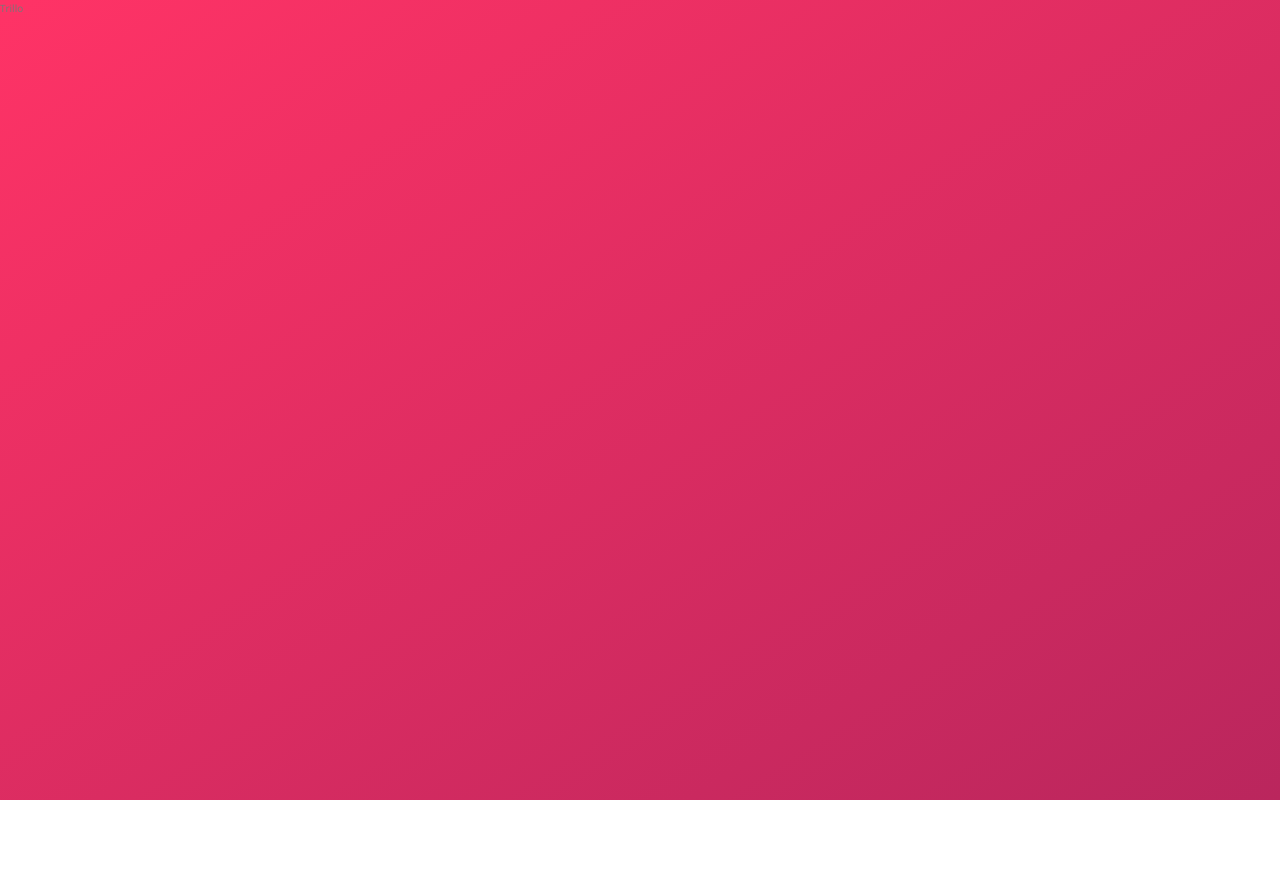
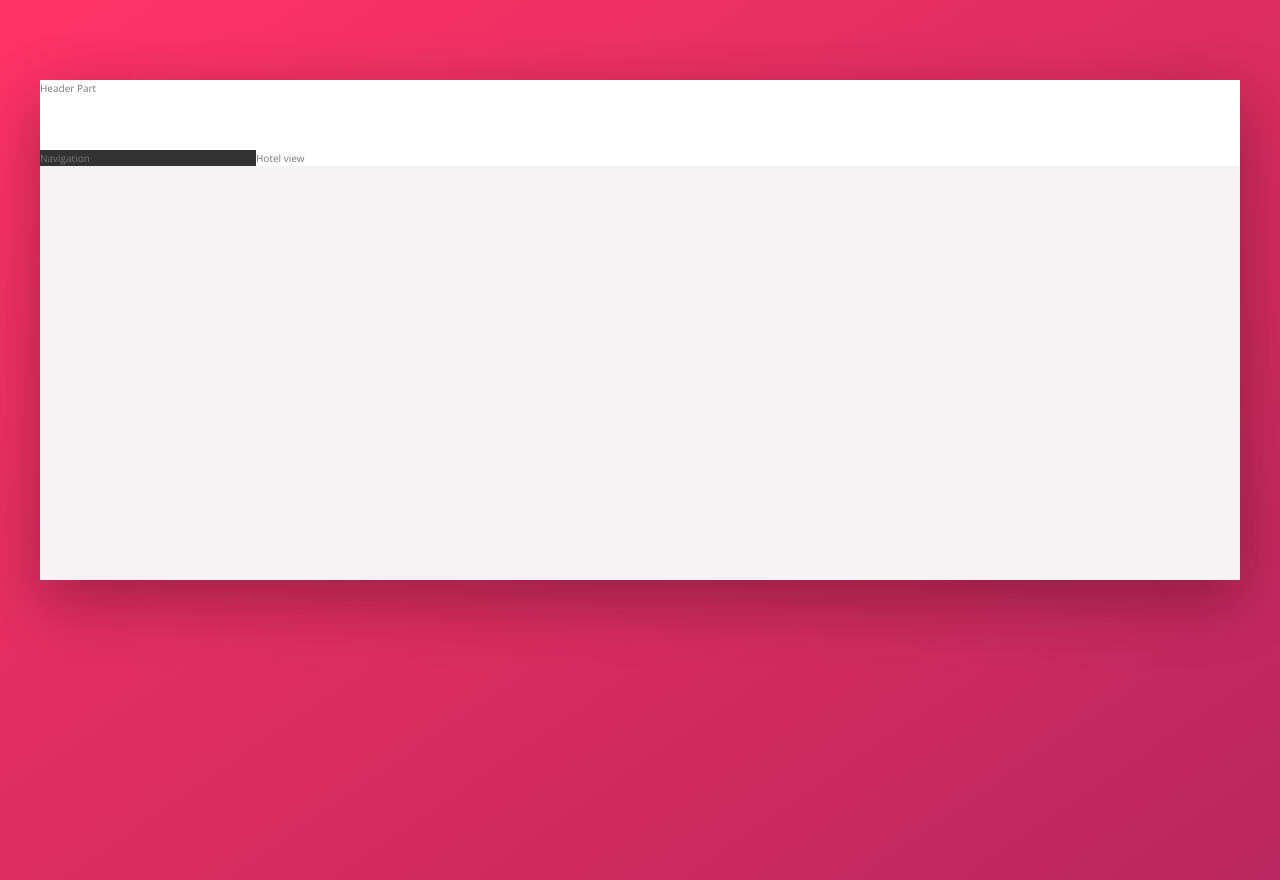
Before and after one commit to yusufipk/trillo-react, a React (Create React App) app: page / in a window 1280 px wide. Before the commit the page ends 800 px from the top, so only its background shows below. Built offline with nearby package versions, Linux system fonts and the light colour scheme.

Commit message:
created the layout

```diff
--- a/src/App.js
+++ b/src/App.js
@@ -1,7 +1,15 @@
+import React from "react";
 import "./App.scss";
+import Header from "./commons/header/header";
+import Main from "./commons/main/main";
 
 function App() {
-  return <div>Trillo</div>;
+  return (
+    <div className="container">
+      <Header />
+      <Main />
+    </div>
+  );
 }
 
 export default App;
--- a/src/App.scss
+++ b/src/App.scss
@@ -7,3 +7,5 @@
 @import "./SASS/base/typography";
 @import "./SASS/base/base";
 @import "./SASS/base/utilities";
+
+@import "./SASS/layout/layout";
--- a/src/SASS/abstracts/_variables.scss
+++ b/src/SASS/abstracts/_variables.scss
@@ -44,6 +44,7 @@ $big-font-size: 5rem;
 $shadow-default: 0 1.5rem 4rem rgba($color-black, 0.15);
 $shadow-light: 0.5rem 1rem 2rem rgba($color-black, 0.2);
 $shadow-link: 0 1rem 2rem rgba($color-black, 0.4);
+$shadow-blurry: 0 2rem 6rem rgba($color-black, 0.3);
 
 $border-radius-small: 0.2rem;
 $border-radius-default: 0.3rem;
--- a/src/SASS/layout/_layout.scss
+++ b/src/SASS/layout/_layout.scss
@@ -0,0 +1,30 @@
+.container {
+  max-width: 120rem;
+  margin: 8rem auto;
+  background-color: $color-grey-light-2;
+  box-shadow: $shadow-blurry;
+
+  min-height: 50rem;
+}
+
+.header {
+  height: 7rem;
+  background-color: $color-white;
+  border-bottom: $color-grey-light-2;
+}
+
+.content {
+  display: flex;
+}
+
+.sidebar {
+  background-color: $color-grey-dark-1;
+
+  flex: 0 0 18%;
+}
+
+.hotel-view {
+  background-color: $color-white;
+
+  flex: 1;
+}
--- /dev/null
+++ b/src/commons/header/header.jsx
@@ -0,0 +1,5 @@
+function Header() {
+  return <header className="header">Header Part</header>;
+}
+
+export default Header;
--- /dev/null
+++ b/src/commons/hotel-view/hotel-view.jsx
@@ -0,0 +1,5 @@
+function HotelView() {
+  return <main className="hotel-view">Hotel view</main>;
+}
+
+export default HotelView;
--- /dev/null
+++ b/src/commons/main/main.jsx
@@ -0,0 +1,13 @@
+import HotelView from "../hotel-view/hotel-view";
+import Nav from "../navigation/navigation";
+
+function Main() {
+  return (
+    <div className="content">
+      <Nav />
+      <HotelView />
+    </div>
+  );
+}
+
+export default Main;
--- /dev/null
+++ b/src/commons/navigation/navigation.jsx
@@ -0,0 +1,5 @@
+function Nav() {
+  return <nav className="sidebar">Navigation</nav>;
+}
+
+export default Nav;
```
